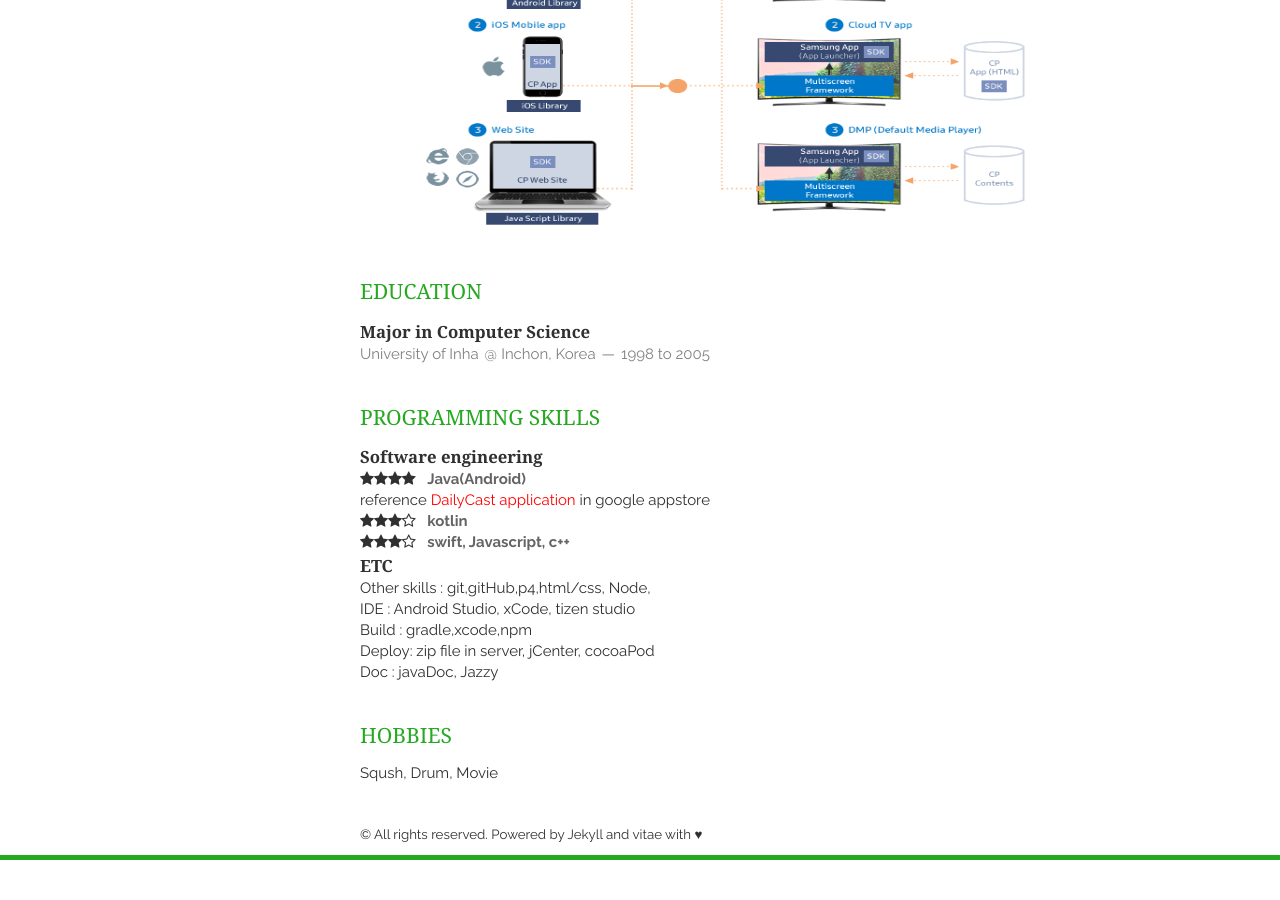
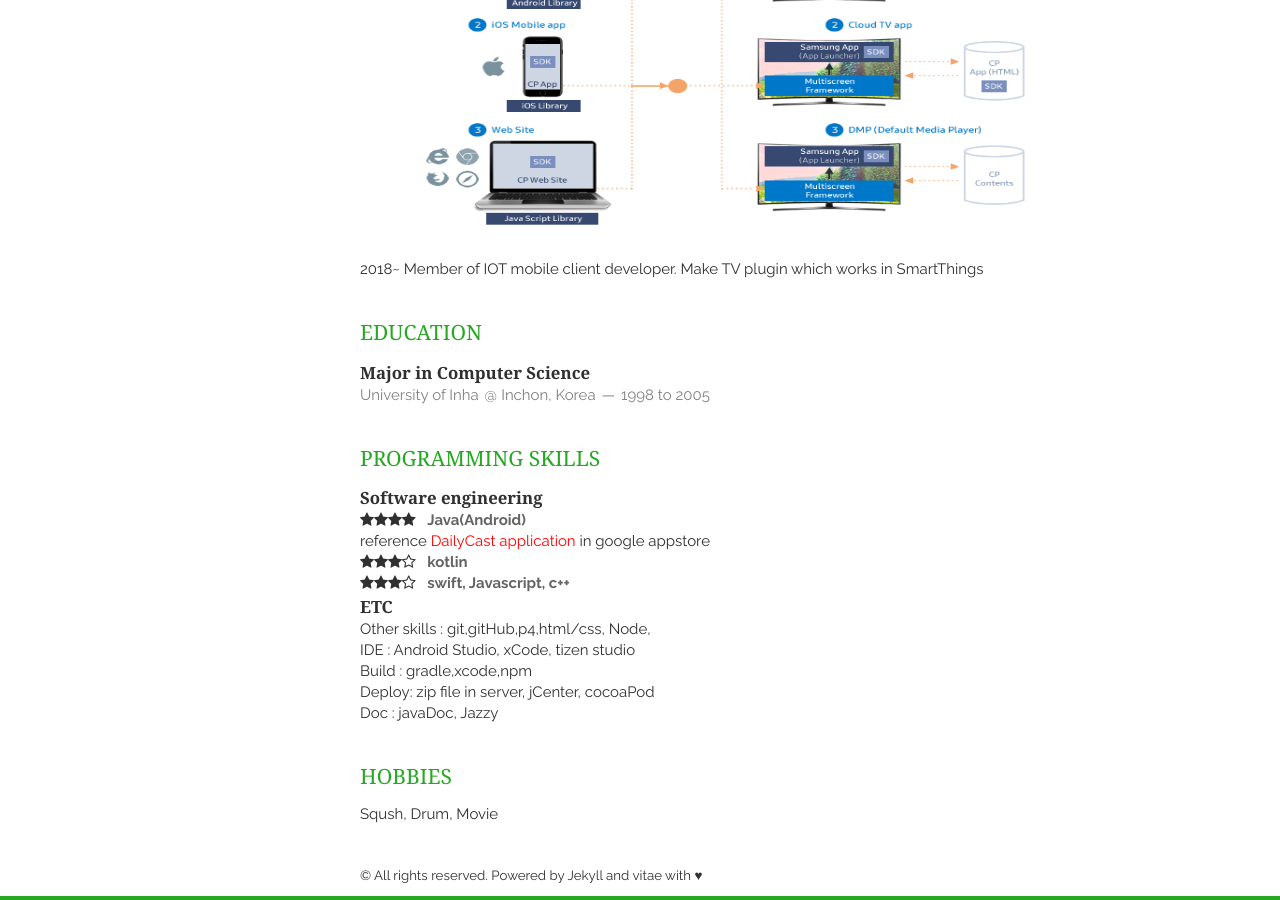
Before and after one commit to monster-mj/CV, a Jekyll site: the page built from index.html, in a window 1280 px wide and 900 px high, scrolled down 946 px. Built offline with Jekyll 4.4.1, drawn with Linux system fonts in a browser that asks for light colours; nearby versions of some CDN libraries; the list of posts is cut into pages by our own code; before the commit the page ends 1806 px from its top, so only the background shows below that.

Commit message:
Update employment.html

```diff
--- a/_includes/employment.html
+++ b/_includes/employment.html
@@ -12,6 +12,6 @@
 <ul>2014~2015  "Join a VD division and develop a named PX-Project that Tablet remote controller communicate with TV.</ul>
 <ul>2016~2017  I lead a SmartViewSDK mobile library(Android,iOS,JS)</ul>
 <ul><p><img width="700" height="350" src="./static/img/sdk01.png"></p></ul>
-
+<ul>2018~  Member of IOT mobile client developer. Make TV plugin which works in SmartThings </ul>
 
 </section>
```
